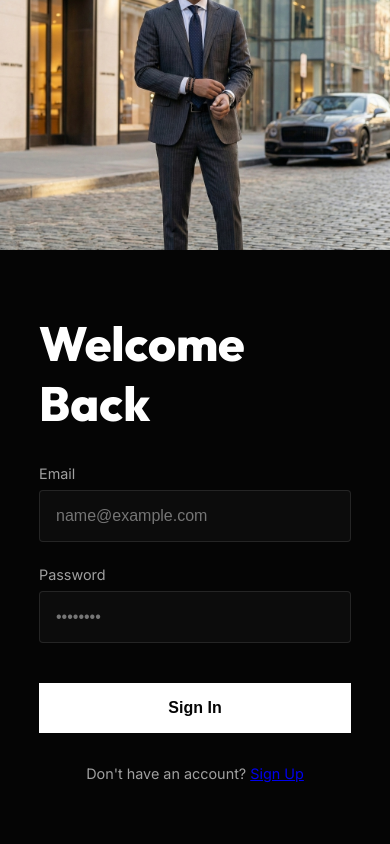
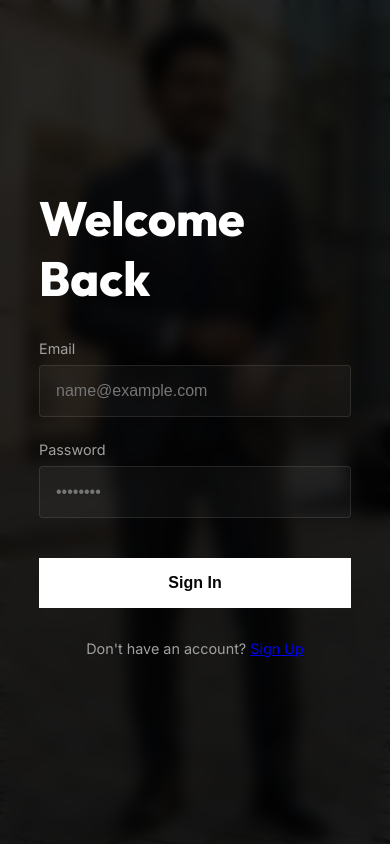
Before and after one commit to Shivani2006-git/sanmenstore, a plain HTML site: page login.html in a window 390 px wide. Drawn offline with Linux system fonts and the light colour scheme.

Commit message:
Redesign mobile login for premium full-screen aesthetic

```diff
--- a/style.css
+++ b/style.css
@@ -361,16 +361,26 @@ body {
         transform: none;
     }
 
-    /* Auth Page: Show image on top */
+    /* Auth Page: Premium Full Background */
     .auth-container {
         flex-direction: column;
+        background-image: url('prod1.jpg');
+        background-size: cover;
+        background-position: center;
+        min-height: 100vh;
     }
 
     .auth-image {
-        display: block;
-        height: 250px;
-        flex: none;
+        display: none !important;
+    }
+
+    .auth-form-section {
+        background: rgba(0, 0, 0, 0.85);
+        backdrop-filter: blur(8px);
+        -webkit-backdrop-filter: blur(8px);
         width: 100%;
+        min-height: 100vh;
+        justify-content: center;
     }
 }
 
```
